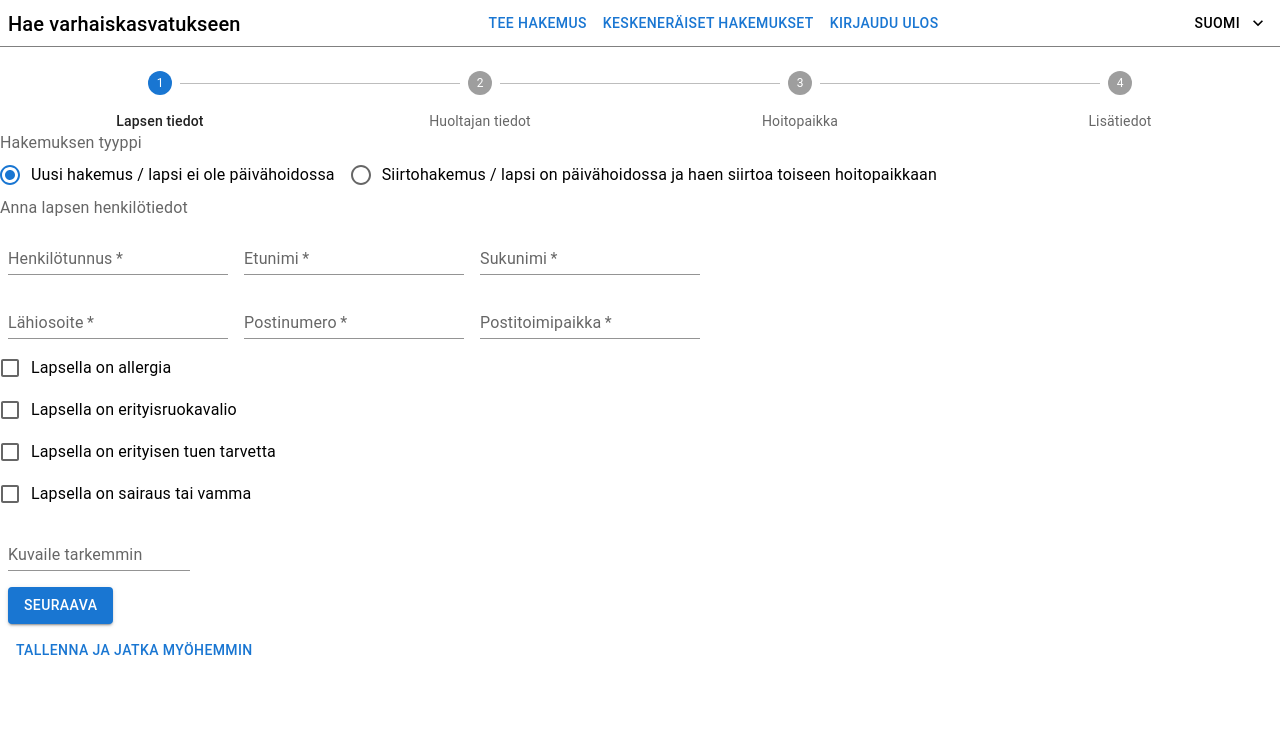
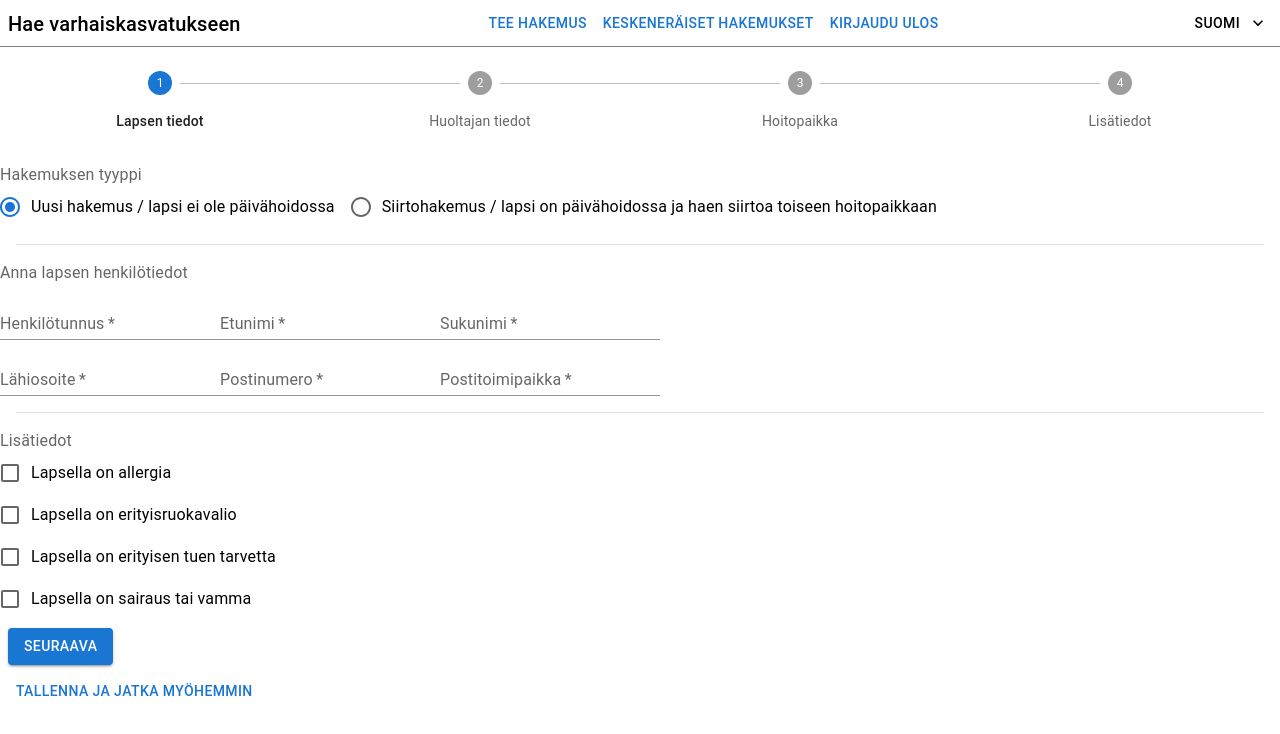
Before and after one commit to ElenaSj/lomake, a React (Create React App) app in the folder client/: page / in a window 1280 px wide. Shown: the top 734 px of the page. Built offline with nearby package versions, Linux system fonts and the light colour scheme; the HTML template or start-up script is replaced by a standard one.

Commit message:
change styles

```diff
--- a/client/src/formfielddesktop.js
+++ b/client/src/formfielddesktop.js
@@ -9,15 +9,31 @@ import Radio from '@mui/material/Radio';
 import RadioGroup from '@mui/material/RadioGroup';
 import FormControl from '@mui/material/FormControl';
 import FormLabel from '@mui/material/FormLabel';
-
+import Divider from '@mui/material/Divider';
 
 const FormFieldDesktop = ({step}) => {
     const [checkbox, setbox] = useState(false)
+    const [additionals, checkAdditionals] = useState({
+        allergy: false,
+        diet: false,
+        support: false,
+        disability: false
+    })
+
+    const handleCheck = (event) => {
+        checkAdditionals({
+            ...additionals,
+            [event.target.name]: event.target.checked,
+        })
+    }
+
+    const {allergy, diet, support, disability} = additionals
 
     return (
         <div>
+
             {step===0 && <div>
-                <FormControl>
+                <FormControl sx={{marginTop: 4}}>
       <FormLabel id="demo-row-radio-buttons-group-label">Hakemuksen tyyppi</FormLabel>
       <RadioGroup
         row
@@ -30,10 +46,11 @@ const FormFieldDesktop = ({step}) => {
         <FormControlLabel value="transfer" control={<Radio />} label="Siirtohakemus / lapsi on päivähoidossa ja haen siirtoa toiseen hoitopaikkaan" />
         </RadioGroup>
     </FormControl>
+    <Divider sx={{marginTop: 2, marginBottom: 2}} variant="middle" />
             <Box
       component="form"
       sx={{
-        '& .MuiTextField-root': { m: 1 },
+        '& .MuiTextField-root': { mt: 1 },
       }}
       noValidate
       autoComplete="off"
@@ -82,19 +99,26 @@ const FormFieldDesktop = ({step}) => {
         />
 
       </div>
-
+      <Divider sx={{marginTop: 2, marginBottom: 2}} variant="middle" />
+      <FormControl>
+      <FormLabel id="demo-row-radio-buttons-group-label">Lisätiedot</FormLabel>
       <FormGroup>
-      <FormControlLabel control={<Checkbox />} label="Lapsella on allergia" />
-      <FormControlLabel control={<Checkbox />} label="Lapsella on erityisruokavalio" />
-      <FormControlLabel control={<Checkbox />} label="Lapsella on erityisen tuen tarvetta" />
-      <FormControlLabel control={<Checkbox />} label="Lapsella on sairaus tai vamma" />
+      <FormControlLabel control={<Checkbox checked={allergy} onChange={handleCheck} name="allergy" />} label="Lapsella on allergia" />
+      <FormControlLabel control={<Checkbox checked={diet} onChange={handleCheck} name="diet" />} label="Lapsella on erityisruokavalio" />
+      <FormControlLabel control={<Checkbox checked={support} onChange={handleCheck} name="support"/>} label="Lapsella on erityisen tuen tarvetta" />
+      <FormControlLabel control={<Checkbox checked={disability} onChange={handleCheck} name="disability" />} label="Lapsella on sairaus tai vamma" />
     </FormGroup>
-    <TextField
-          id="standard-textarea"
+    </FormControl>
+    <FormControl>
+      <FormGroup>
+    {(additionals.allergy||additionals.diet||additionals.support||additionals.disability) && <TextField
+          id="outlined-multiline-static"
           label="Kuvaile tarkemmin"
           multiline
-          variant="standard"
-        />
+          rows={5}
+        /> }
+        </FormGroup>
+    </FormControl>
        </Box></div>}
       {step===1 && <div>
             <Box
```
